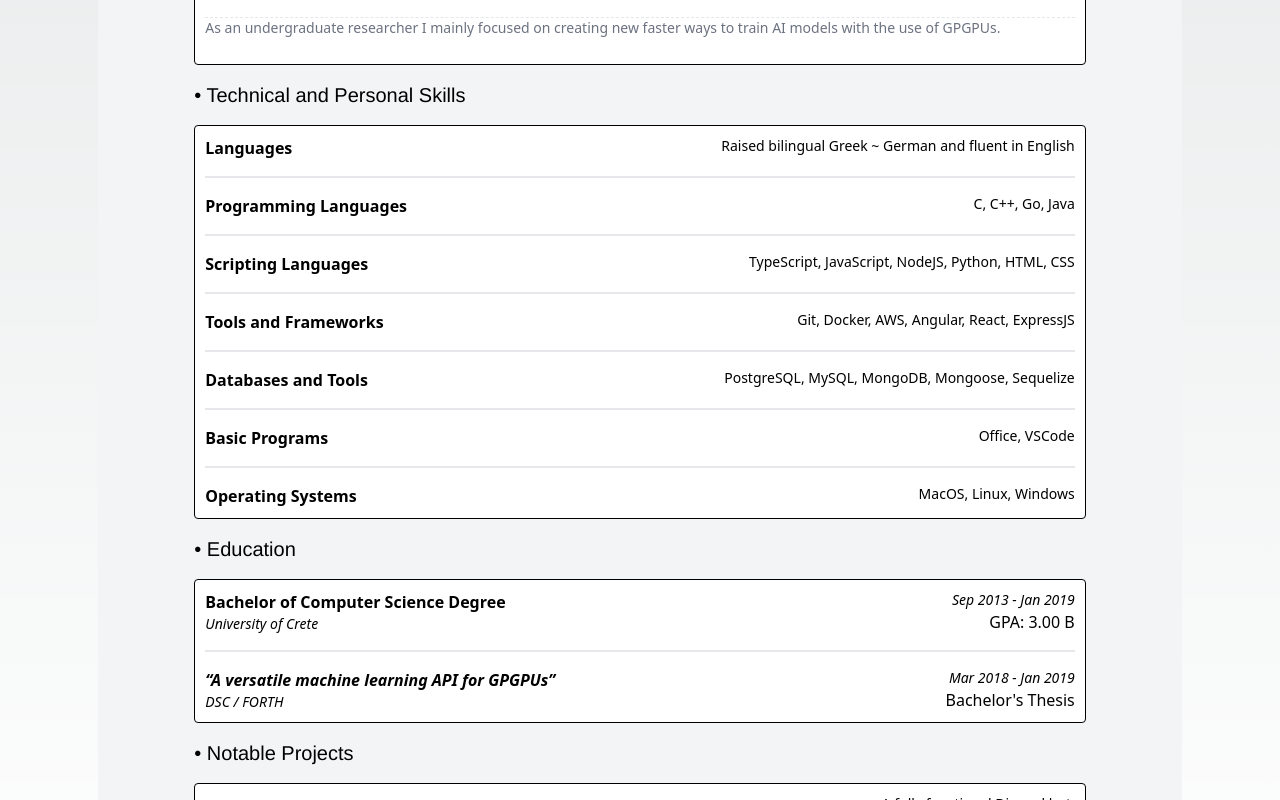
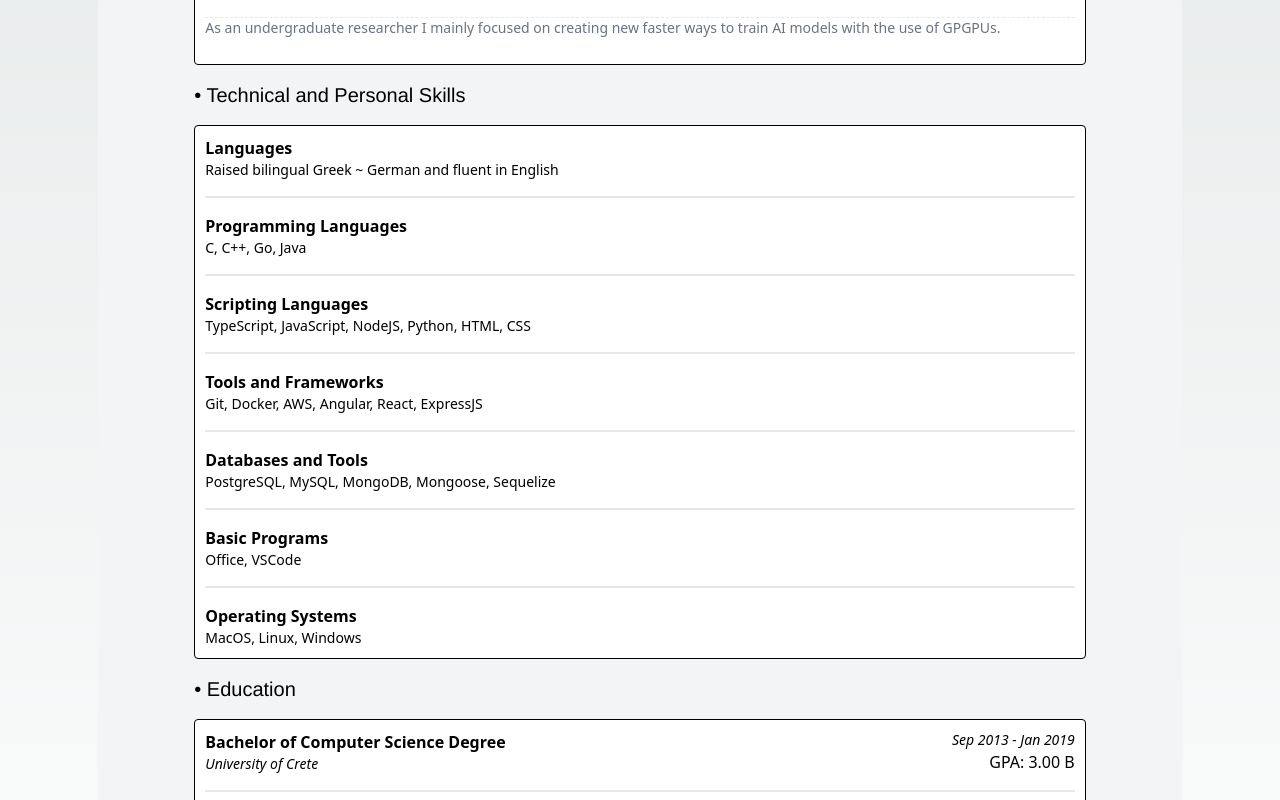
Before and after one commit to keybraker/keybraker.github.io, a Next.js app: page / in a window 1280 px wide. Shown: the part 1200-2000 px from the top of the page. Built offline with nearby package versions, Linux system fonts and the light colour scheme.

Commit message:
Update display on smaller screens

```diff
--- a/src/components/skillListings.tsx
+++ b/src/components/skillListings.tsx
@@ -3,7 +3,7 @@ import { SkillType } from "@/types/skill";
 function SkillListing({ skill, last }: { skill: SkillType; last: boolean }) {
   return (
     <>
-      <div className="no-wrap flex flex-row justify-between text-start align-top">
+      <div className="flex flex-col text-start align-top">
         <div
           className="content font-semibold"
           dangerouslySetInnerHTML={{ __html: skill.category }}
```
